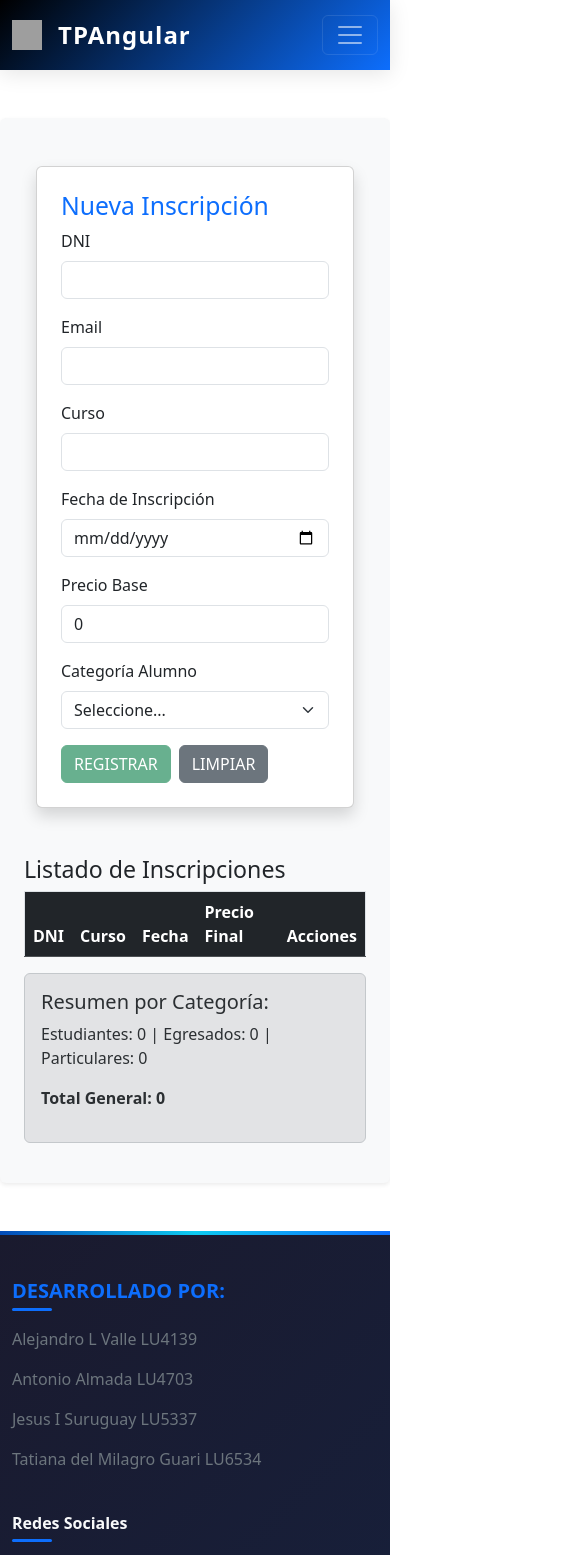
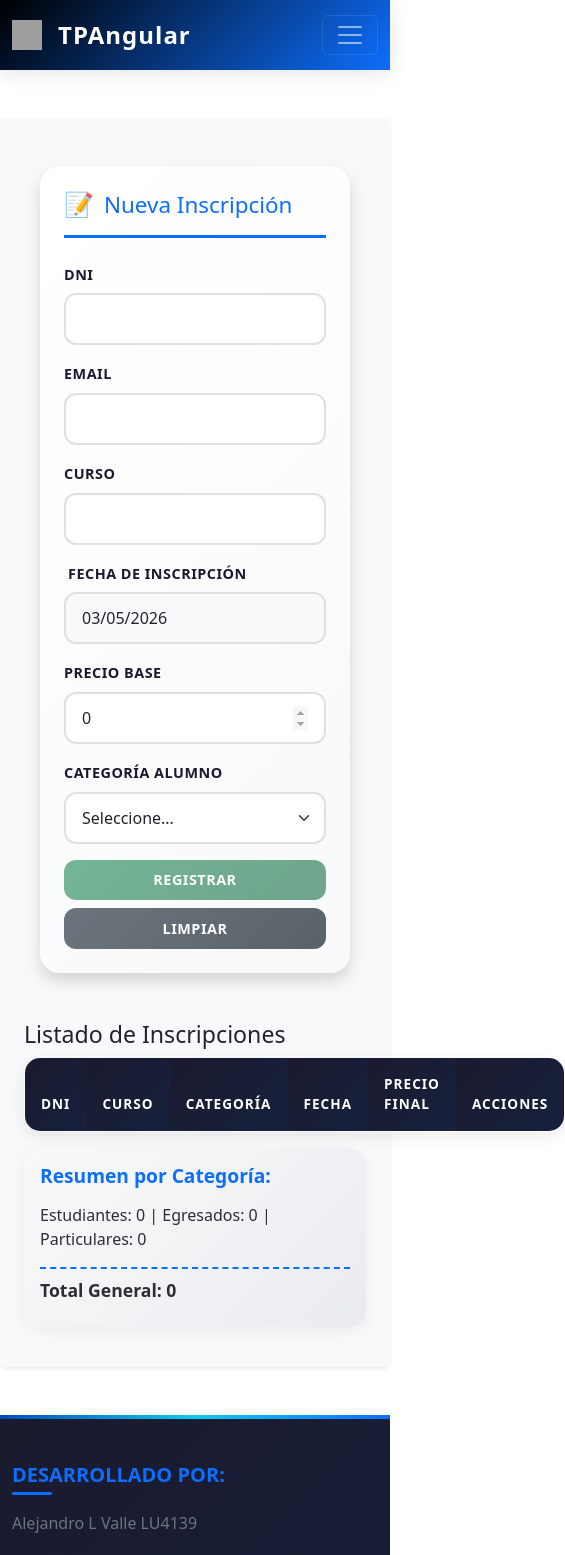
Before and after one commit to leoalevalle/pysw_tpangular, an Angular app: page /punto4 in a window 390 px wide. Shown: the top 1555 px of the page, 565 px wide, since content can reach past the window. Built offline with nearby package versions, Linux system fonts and the light colour scheme; grey boxes are pictures that could not be loaded.

Commit message:
Se agregan css del punto 4

```diff
--- a/src/app/components/punto4/punto4.css
+++ b/src/app/components/punto4/punto4.css
@@ -0,0 +1,301 @@
+/* ========== ESTILOS GENERALES DEL FORMULARIO ========== */
+.card {
+  border: none;
+  border-radius: 20px;
+  background: linear-gradient(135deg, #ffffff 0%, #f8f9fa 100%);
+  transition: transform 0.3s ease, box-shadow 0.3s ease;
+}
+
+.card:hover {
+  transform: translateY(-5px);
+  box-shadow: 0 15px 40px rgba(0, 0, 0, 0.12) !important;
+}
+
+.card h2 {
+  font-size: 1.8rem;
+  margin-bottom: 1.5rem;
+  padding-bottom: 1rem;
+  border-bottom: 3px solid #0d6efd;
+  display: inline-block;
+  position: relative;
+}
+
+.card h2::before {
+  content: '📝';
+  margin-right: 10px;
+  font-size: 1.5rem;
+}
+
+/* ========== ESTILOS DE FORMULARIO ========== */
+.form-label {
+  font-weight: 600;
+  color: #1a1a2e;
+  margin-bottom: 0.5rem;
+  font-size: 0.9rem;
+  text-transform: uppercase;
+  letter-spacing: 0.5px;
+}
+
+.form-control, .form-select {
+  border: 2px solid #e0e0e0;
+  border-radius: 12px;
+  padding: 0.75rem 1rem;
+  transition: all 0.3s ease;
+  font-size: 1rem;
+}
+
+.form-control:focus, .form-select:focus {
+  border-color: #0d6efd;
+  box-shadow: 0 0 0 0.25rem rgba(13, 110, 253, 0.15);
+  outline: none;
+}
+
+.form-control.is-invalid, .form-select.is-invalid {
+  border-color: #dc3545;
+  background-image: none;
+}
+
+.form-control.is-invalid:focus, .form-select.is-invalid:focus {
+  box-shadow: 0 0 0 0.25rem rgba(220, 53, 69, 0.15);
+}
+
+.invalid-feedback {
+  font-size: 0.8rem;
+  margin-top: 0.5rem;
+  color: #dc3545;
+  font-weight: 500;
+}
+
+/* ========== ALERTA DE PRECIO ========== */
+.alert-info {
+  background: linear-gradient(135deg, #e7f3ff 0%, #d4e9ff 100%);
+  border: none;
+  border-left: 4px solid #0d6efd;
+  border-radius: 12px;
+  color: #004085;
+  font-weight: 500;
+  animation: slideIn 0.3s ease-out;
+}
+
+@keyframes slideIn {
+  from {
+    opacity: 0;
+    transform: translateY(-10px);
+  }
+  to {
+    opacity: 1;
+    transform: translateY(0);
+  }
+}
+
+/* ========== BOTONES ========== */
+.btn {
+  border-radius: 12px;
+  padding: 0.75rem 1.5rem;
+  font-weight: 600;
+  letter-spacing: 0.5px;
+  transition: all 0.3s ease;
+  position: relative;
+  overflow: hidden;
+}
+
+.btn::before {
+  content: '';
+  position: absolute;
+  top: 50%;
+  left: 50%;
+  width: 0;
+  height: 0;
+  border-radius: 50%;
+  background: rgba(255, 255, 255, 0.3);
+  transform: translate(-50%, -50%);
+  transition: width 0.6s, height 0.6s;
+}
+
+.btn:hover::before {
+  width: 300px;
+  height: 300px;
+}
+
+.btn-success {
+  background: linear-gradient(135deg, #198754 0%, #146c43 100%);
+  border: none;
+}
+
+.btn-warning {
+  background: linear-gradient(135deg, #ffc107 0%, #ff9f00 100%);
+  border: none;
+  color: #000;
+}
+
+.btn-secondary {
+  background: linear-gradient(135deg, #6c757d 0%, #5a6268 100%);
+  border: none;
+}
+
+.btn-danger {
+  background: linear-gradient(135deg, #dc3545 0%, #b02a37 100%);
+  border: none;
+}
+
+.btn:active {
+  transform: scale(0.95);
+}
+
+.btn:disabled {
+  opacity: 0.6;
+  cursor: not-allowed;
+}
+
+/* ========== TABLA ========== */
+.table {
+  border-radius: 16px;
+  overflow: hidden;
+  box-shadow: 0 5px 15px rgba(0, 0, 0, 0.08);
+}
+
+.table thead th {
+  background: linear-gradient(135deg, #1a1a2e 0%, #16213e 100%);
+  color: white;
+  font-weight: 600;
+  text-transform: uppercase;
+  font-size: 0.85rem;
+  letter-spacing: 1px;
+  padding: 1rem;
+  border: none;
+}
+
+.table tbody tr {
+  transition: all 0.3s ease;
+}
+
+.table tbody tr:hover {
+  background-color: rgba(13, 110, 253, 0.05);
+  transform: scale(1.01);
+  box-shadow: 0 2px 8px rgba(0, 0, 0, 0.1);
+}
+
+.table td {
+  padding: 1rem;
+  vertical-align: middle;
+  border-bottom: 1px solid #e0e0e0;
+}
+
+/* ========== ALERTA RESUMEN ========== */
+.alert-secondary {
+  background: linear-gradient(135deg, #f8f9fa 0%, #e9ecef 100%);
+  border: none;
+  border-radius: 16px;
+  padding: 1.5rem;
+  box-shadow: 0 5px 15px rgba(0, 0, 0, 0.05);
+}
+
+.alert-secondary h5 {
+  color: #0d6efd;
+  margin-bottom: 1rem;
+  font-weight: 700;
+  font-size: 1.2rem;
+}
+
+.alert-secondary p {
+  margin-bottom: 0.5rem;
+  font-weight: 500;
+}
+
+.alert-secondary p:last-child {
+  margin-top: 1rem;
+  padding-top: 0.5rem;
+  border-top: 2px dashed #0d6efd;
+  font-size: 1.1rem;
+}
+
+/* ========== RESPONSIVE ========== */
+@media (max-width: 768px) {
+  .container.mt-4 {
+    padding: 0 1rem;
+  }
+
+  .card {
+    padding: 1.5rem !important;
+  }
+
+  .card h2 {
+    font-size: 1.4rem;
+  }
+
+  .btn {
+    padding: 0.6rem 1rem;
+    font-size: 0.9rem;
+  }
+
+  .table {
+    font-size: 0.85rem;
+  }
+
+  .table td, .table th {
+    padding: 0.75rem 0.5rem;
+  }
+
+  .alert-secondary {
+    padding: 1rem;
+  }
+
+  .d-flex.gap-2 {
+    flex-direction: column;
+  }
+
+  .gap-2 {
+    gap: 0.5rem !important;
+  }
+}
+
+/* ========== ANIMACIONES ========== */
+@keyframes fadeIn {
+  from {
+    opacity: 0;
+    transform: translateY(20px);
+  }
+  to {
+    opacity: 1;
+    transform: translateY(0);
+  }
+}
+
+.card, .table, .alert-secondary {
+  animation: fadeIn 0.5s ease-out;
+}
+
+/* ========== BOTONES EN TABLA ========== */
+.table .btn-sm {
+  padding: 0.4rem 0.8rem;
+  font-size: 0.75rem;
+  border-radius: 8px;
+}
+
+.table .btn-sm:hover {
+  transform: translateY(-2px);
+}
+
+/* ========== MEJORAS VISUALES ========== */
+::selection {
+  background-color: #0d6efd;
+  color: white;
+}
+
+input[type="number"]::-webkit-inner-spin-button,
+input[type="number"]::-webkit-outer-spin-button {
+  opacity: 0.5;
+}
+
+input[type="date"]::-webkit-calendar-picker-indicator {
+  cursor: pointer;
+  filter: invert(0.4);
+}
+
+/* ========== MENSAJE DE ERROR GENERAL ========== */
+.text-danger {
+  font-size: 0.85rem;
+  margin-top: 0.5rem;
+  display: block;
+  text-align: center;
+}
--- a/src/app/components/punto4/punto4.html
+++ b/src/app/components/punto4/punto4.html
@@ -31,17 +31,25 @@
         </div>
 
         <div class="col-md-6">
-          <label class="form-label">Fecha de Inscripción</label>
-          <input type="date" class="form-control" name="fecha" required
-                 [(ngModel)]="nuevaInscripcion.fechaInscripcion" #fecha="ngModel"
-                 [class.is-invalid]="fecha.invalid && fecha.touched">
-        </div>
+  <label class="form-label">
+    <i class="bi bi-calendar3 me-1"></i>
+    Fecha de Inscripción
+  </label>
+  <input type="text" class="form-control bg-light"
+         [value]="(nuevaInscripcion.fechaInscripcion | date:'dd/MM/yyyy')"
+         readonly disabled>
+  <input type="hidden" [(ngModel)]="nuevaInscripcion.fechaInscripcion" name="fecha">
+</div>
 
         <div class="col-md-6">
           <label class="form-label">Precio Base</label>
-          <input type="number" class="form-control" name="precio" required min="1"
-                 [(ngModel)]="nuevaInscripcion.precio" (change)="calcularPrecio()"
-                 #precio="ngModel" [class.is-invalid]="precio.invalid && precio.touched">
+            <input type="number" class="form-control" name="precio" required min="1"
+              [(ngModel)]="nuevaInscripcion.precio" (input)="calcularPrecio()"
+              #precio="ngModel" [class.is-invalid]="precio.invalid && precio.touched"
+              step="any">
+          <div class="invalid-feedback">
+            El precio debe ser mayor a 0
+          </div>
         </div>
 
         <div class="col-md-6">
@@ -92,6 +100,7 @@
         <tr>
           <th>DNI</th>
           <th>Curso</th>
+          <th>Categoría</th>
           <th>Fecha</th>
           <th>Precio Final</th>
           <th>Acciones</th>
@@ -101,6 +110,7 @@
         <tr *ngFor="let item of inscripcionService.getInscripciones(); let i = index">
           <td>{{ item.dni }}</td>
           <td>{{ item.curso }}</td>
+          <td>{{ item.categoriaAlumno === '1' ? 'Estudiante' : item.categoriaAlumno === '2' ? 'Egresado' : 'Particular' }}</td>
           <td>{{ item.fechaInscripcion | date:'dd/MM/yyyy' }}</td>
           <td>{{ item.precioFinal | currency }}</td>
           <td>
--- a/src/app/components/punto4/punto4.ts
+++ b/src/app/components/punto4/punto4.ts
@@ -15,12 +15,12 @@ import { Inscripcionmodel } from '../../models/inscripcionmodel';
 
 export class Punto4 {
   nuevaInscripcion: Inscripcionmodel = this.resetInscripcion();
-  indiceEditando: number | null = null; // Para edicion, null significa creación
+  indiceEditando: number | null = null;
 
   constructor(public inscripcionService: Inscripcion) {}
 
   resetInscripcion(): Inscripcionmodel {
-    return { dni: '', precio: 0, categoriaAlumno: '', fechaInscripcion: '', email: '', curso: '', precioFinal: 0 };
+    return { dni: '', precio: 0, categoriaAlumno: '', fechaInscripcion: new Date().toISOString().split('T')[0], email: '', curso: '', precioFinal: 0 };
   }
 
   calcularPrecio() {
```
